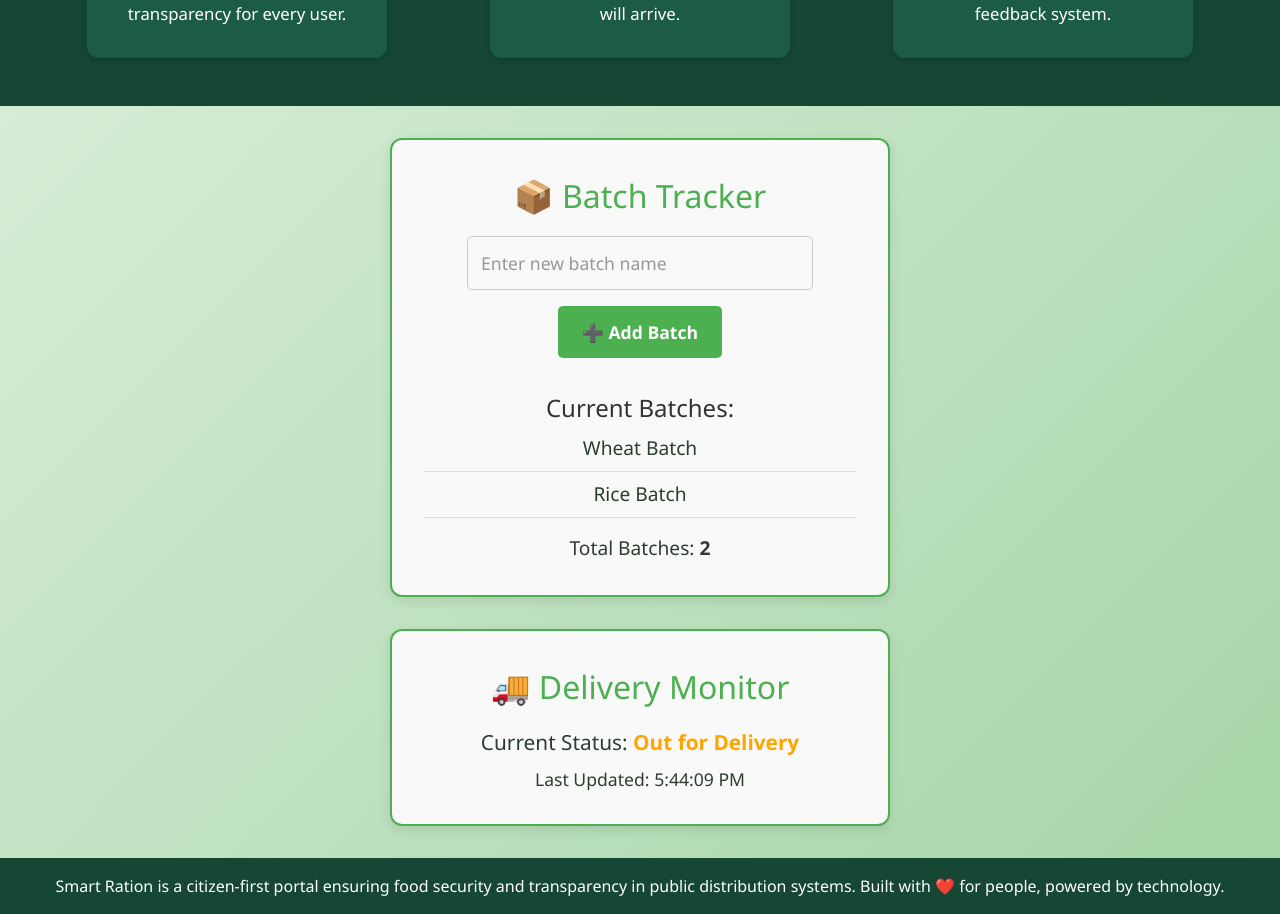
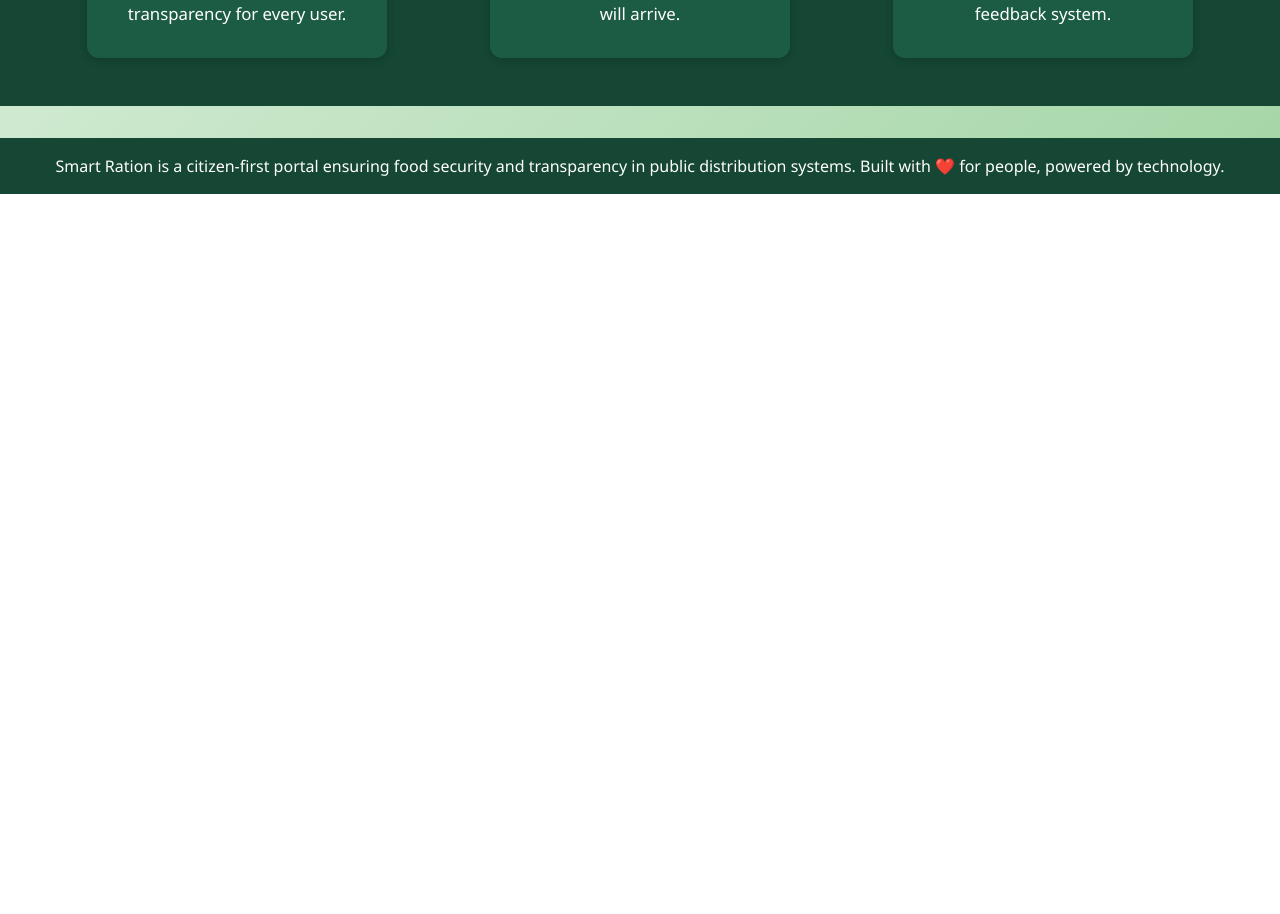
Before and after one commit to Jayasree273/smart-ration, a Next.js app: page / in a window 1280 px wide. Shown: the part 720-1634 px from the top of the page. After the commit the page ends 914 px from the top, so only its background shows below. Built offline with nearby package versions, Linux system fonts and the light colour scheme.

Commit message:
Update index.js

```diff
--- a/pages/index.js
+++ b/pages/index.js
@@ -167,9 +167,6 @@
         </div>
       </section>
 
-      {/* 🚀 Add components below */}
-      <BatchTrackerComponent />
-      <DeliveryMonitorComponent />
 
       <footer style={{
         backgroundColor: '#154734',
```
